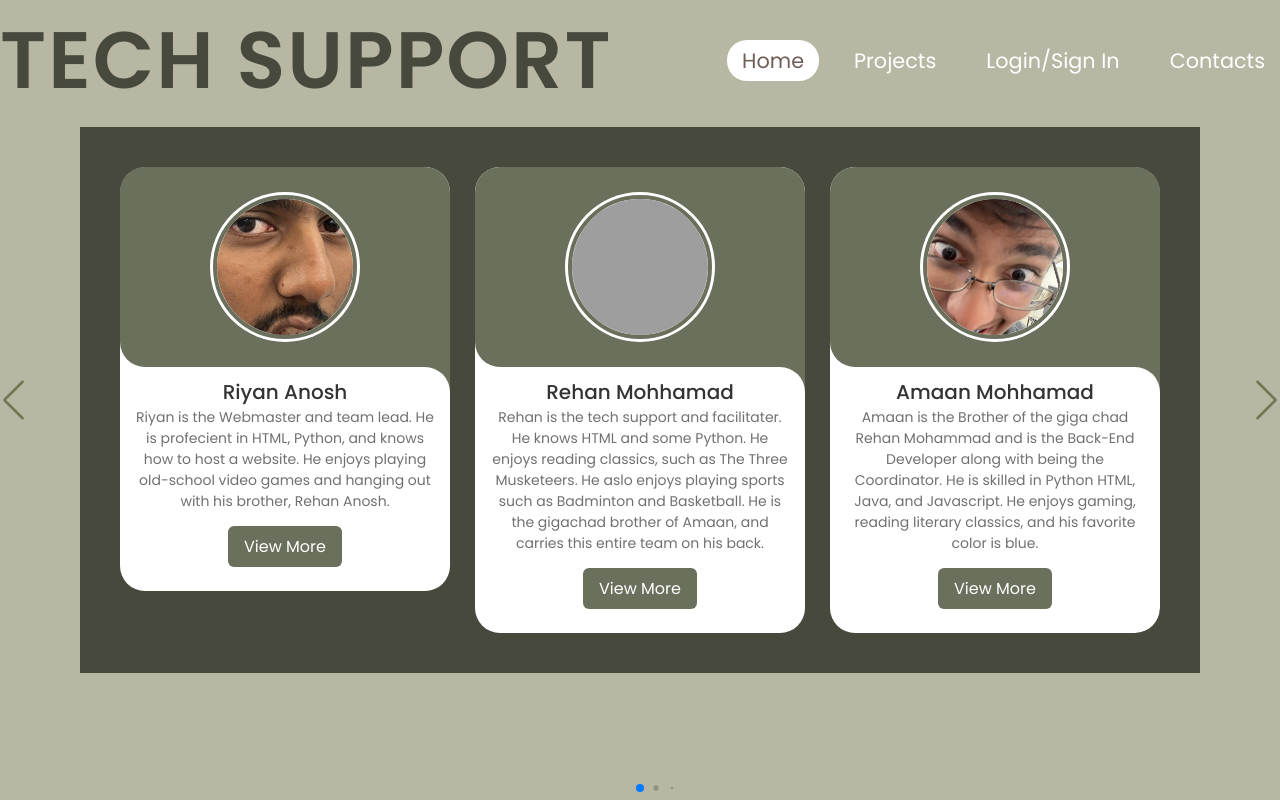
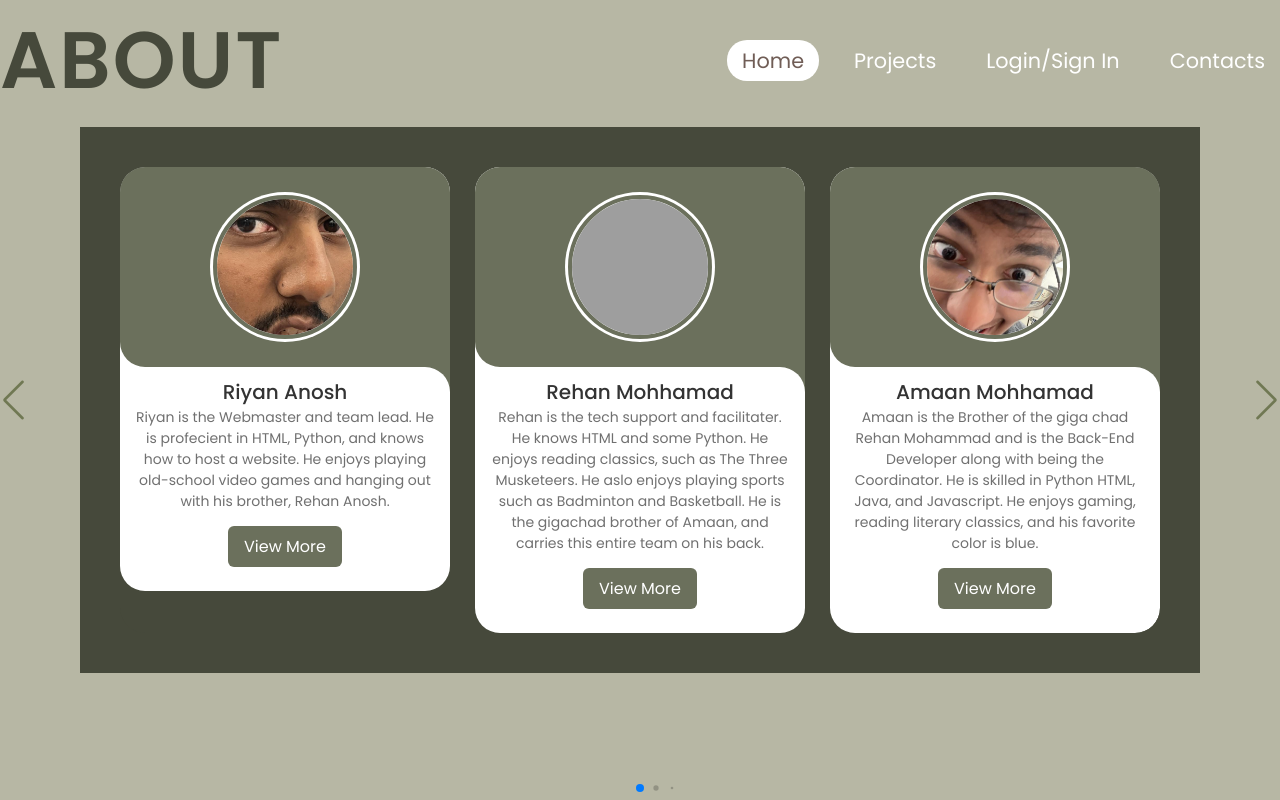
Before and after one commit to anoshmisiosdev/hegetsus, a plain HTML site: page About.html in a window 1280 px wide. Drawn offline with Linux system fonts and the light colour scheme; grey boxes are pictures that could not be loaded.

Commit message:
put "about" instead of logo

```diff
--- a/About.html
+++ b/About.html
@@ -5,7 +5,7 @@
 </head>
 <body>
     <header>
-        <a href="#" class="logo">Tech Support</a>
+        <a href="#" class="logo">About</a>
         <ul>
             <li><a href="index.html" class="active">Home</a></li>
             <li><a href="projects.html">Projects</a></li>
```
